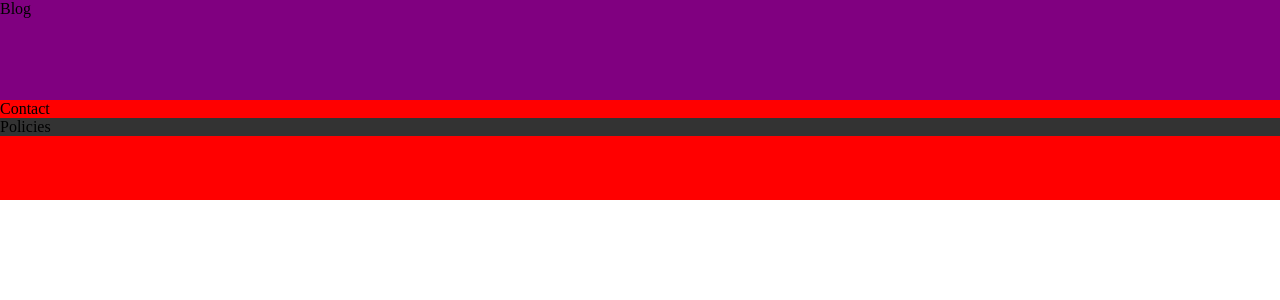
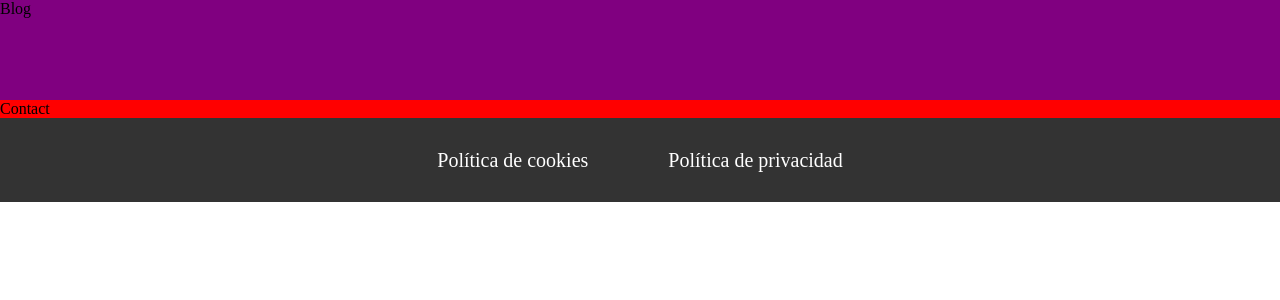
Before and after one commit to SmaelNicolas/trekshift, a React (Create React App) app: page / in a window 1280 px wide. Shown: the top 300 px of the page. Built offline with nearby package versions, Linux system fonts and the light colour scheme.

Commit message:
policies

```diff
--- a/src/Pages/Home/Sections/Footer/Policies/Policies.css
+++ b/src/Pages/Home/Sections/Footer/Policies/Policies.css
@@ -1,4 +1,16 @@
 .policies {
 	width: 100%;
 	background-color: #333333;
+	display: flex;
+	flex-direction: row;
+	justify-content: center;
+	align-items: center;
+	height: 84px;
 }
+
+.policies--links {
+	color: var(--clr--white);
+	font-size: var(--fs--medium);
+	text-decoration: none;
+	padding: 0px 40px;
+}
--- a/src/Pages/Home/Sections/Footer/Policies/Policies.jsx
+++ b/src/Pages/Home/Sections/Footer/Policies/Policies.jsx
@@ -1,7 +1,16 @@
 import "./Policies.css";
 
 function Policies() {
-	return <div className='policies'>Policies</div>;
+	return (
+		<div className='policies'>
+			<a className='policies--links' href='http://'>
+				Política de cookies
+			</a>
+			<a className='policies--links' href='http://'>
+				Política de privacidad
+			</a>
+		</div>
+	);
 }
 
 export default Policies;
```
